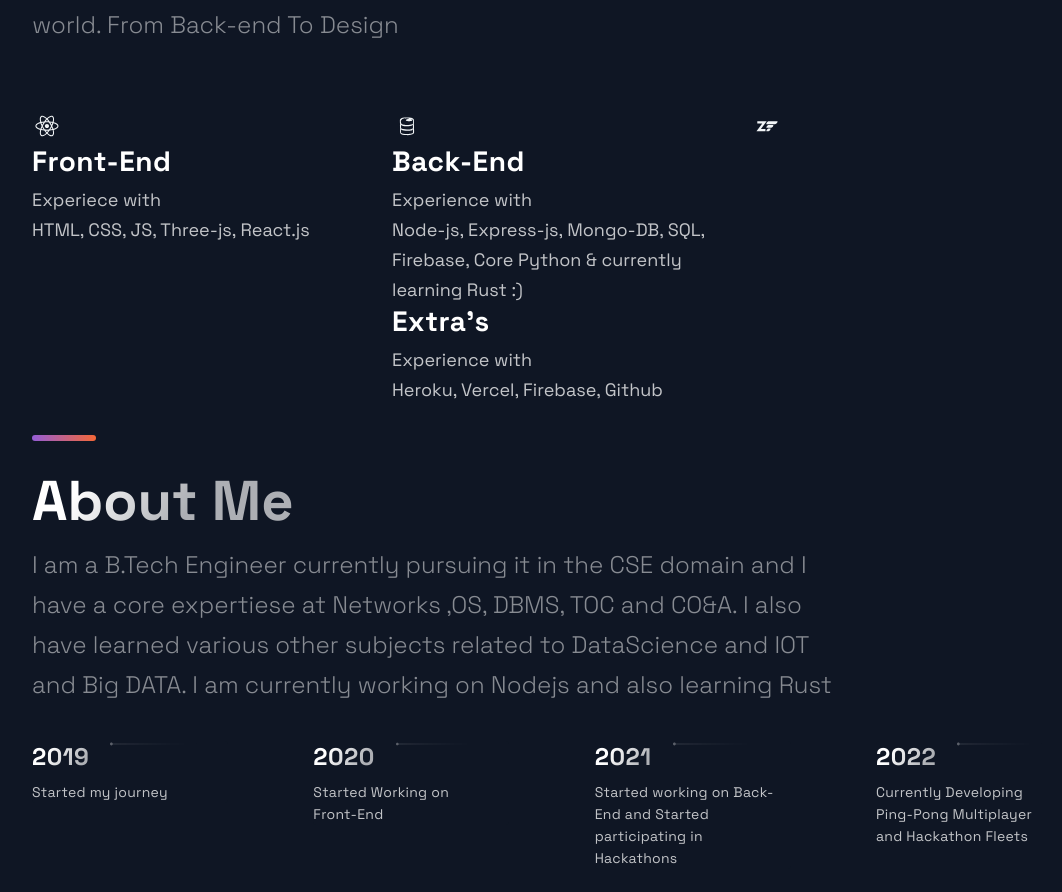
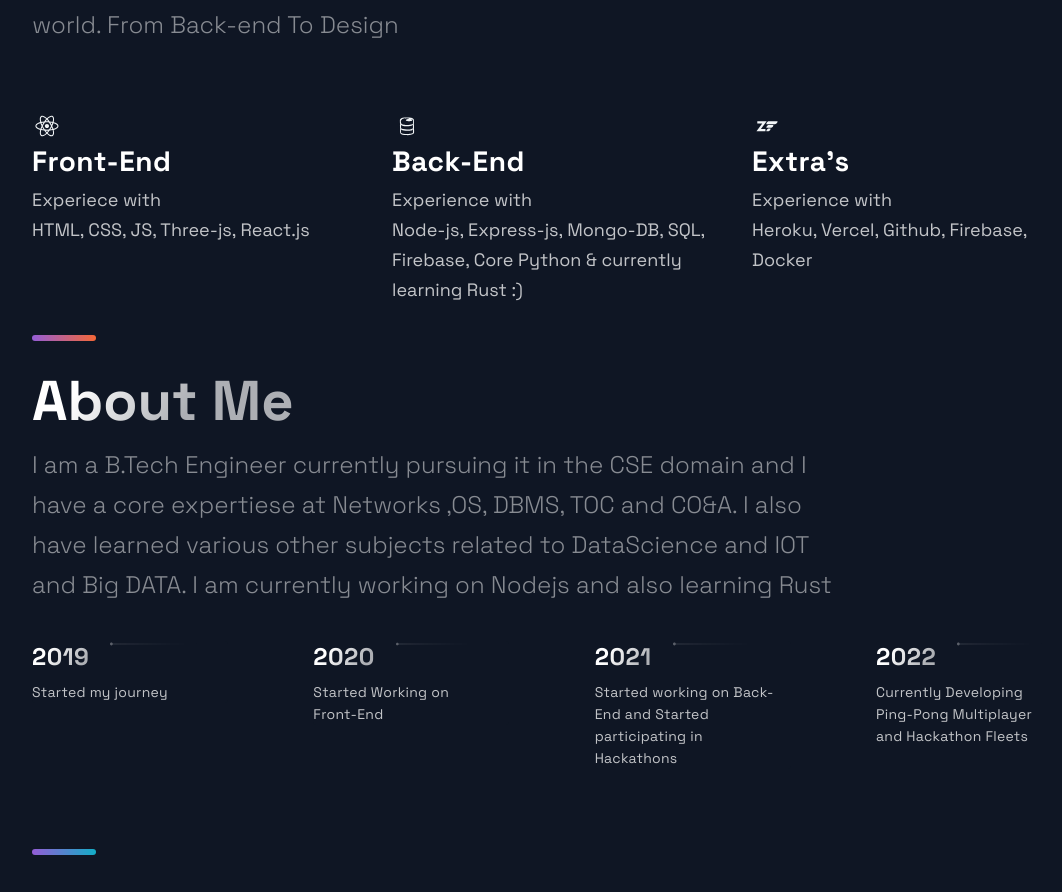
Before and after one commit to shreykoradia/portfolioV3, a Next.js app: page / in a window 1280 px wide. Shown: the part 2889-3781 px from the top of the page, without its empty margins (88-1150 px from the left). Built offline with nearby package versions, Linux system fonts and the light colour scheme.

Commit message:
done withminor change

```diff
--- a/src/components/Technologies/Technologies.js
+++ b/src/components/Technologies/Technologies.js
@@ -45,21 +45,22 @@ const Technologies = () =>  (
             & currently learning Rust :)
           </ListParagraph>
         </ListContainer>
+      </ListItem>
+      <ListItem>
+        <picture>
+          <DiZend size="3rem" />
+        </picture>
         <ListContainer>
           <ListTitle>Extra's</ListTitle>
           <ListParagraph>
             Experience with <br />
             Heroku,
             Vercel,
+            Github,
             Firebase,
-            Github
+            Docker
           </ListParagraph>
-        </ListContainer>
-      </ListItem>
-      <ListItem>
-        <picture>
-          <DiZend size="3rem" />
-        </picture>
+          </ListContainer>
       </ListItem>
     </List>
     <SectionDivider colorAlt />
```
